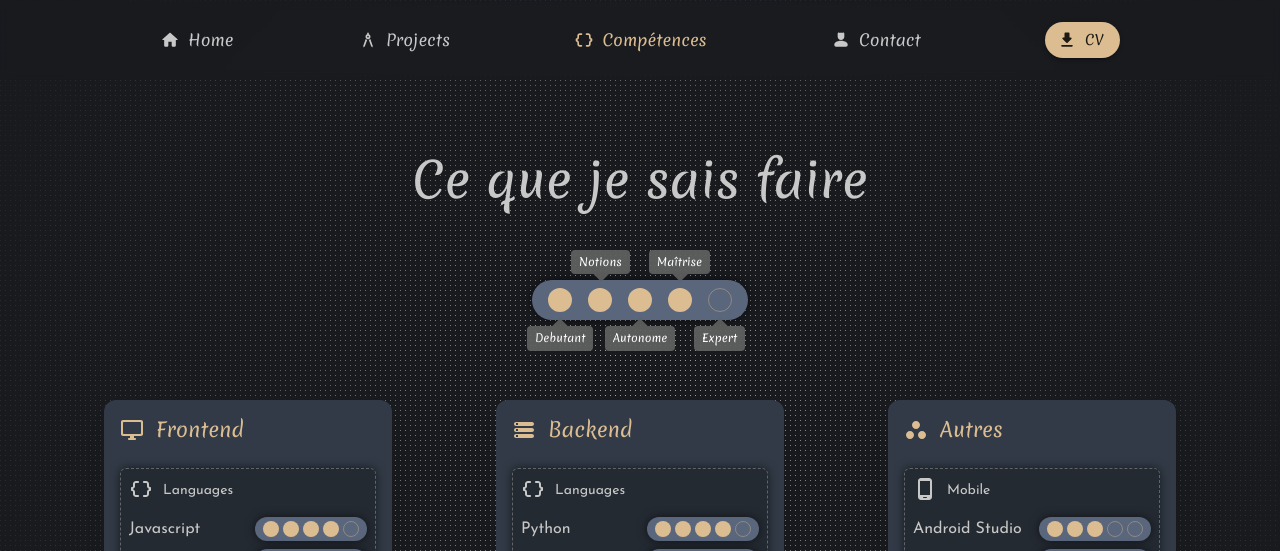
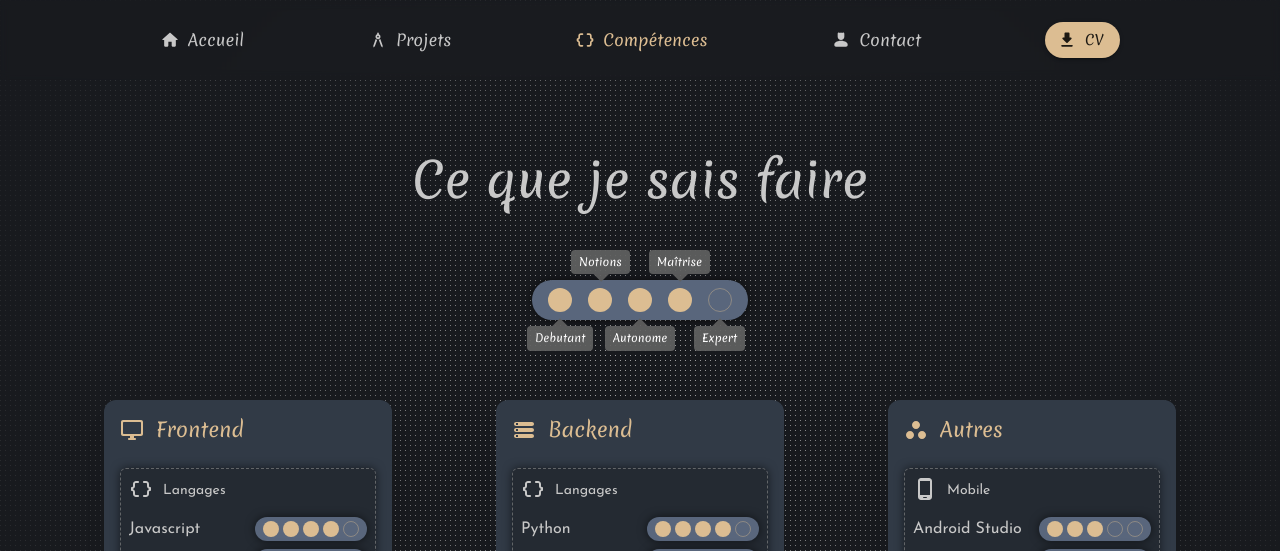
Before and after one commit to petermethee/MyPortfolio, a Next.js app: page /skills in a window 1280 px wide. Shown: the top 551 px of the page. Built offline with nearby package versions, Linux system fonts and the light colour scheme.

Commit message:
typo fix and small style improvements

```diff
--- a/src/components/Navbar.tsx
+++ b/src/components/Navbar.tsx
@@ -12,12 +12,12 @@ import { useEffect, useState } from "react";
 import NavItem from "./NavItem";
 const routes = [
   {
-    title: "Home",
+    title: "Accueil",
     path: "/",
     icon: <HomeRoundedIcon fontSize="small" />,
   },
   {
-    title: "Projects",
+    title: "Projets",
     path: "/projects",
     icon: <ArchitectureRoundedIcon fontSize="small" />,
   },
@@ -51,7 +51,7 @@ export default function Navbar() {
   }, [pathName]);
   return (
     <>
-      <div className="absolute top-0 z-10 flex h-20 w-full justify-center bg-background/50 backdrop-blur-sm">
+      <div className="absolute top-0 z-[2000] flex h-20 w-full justify-center bg-background/50 backdrop-blur-sm">
         <div className="hidden w-full max-w-screen-lg items-center justify-between gap-4 px-8 sm:flex">
           {routes.map((route) => (
             <NavItem
--- a/src/data/projects.tsx
+++ b/src/data/projects.tsx
@@ -147,7 +147,7 @@ export const projects: TProject[] = [
     date: "2024",
     images: [sci1, sci2, sci3, sci4, sci5, sci6],
     status: "ongoing",
-    theme: [ETheme.webApp],
+    theme: [ETheme.webApp, ETheme.backend],
     workspace: EWorkspace.professional,
     client: "AdvansLab",
     role: "Architecte - Développeur",
--- a/src/data/skills.tsx
+++ b/src/data/skills.tsx
@@ -13,7 +13,7 @@ export const skills: TSkill[] = [
     icon: <DesktopWindowsRoundedIcon />,
     items: [
       {
-        title: "Languages",
+        title: "Langages",
         icon: <DataObjectRoundedIcon />,
         skills: [
           {
@@ -77,7 +77,7 @@ export const skills: TSkill[] = [
     icon: <StorageRoundedIcon />,
     items: [
       {
-        title: "Languages",
+        title: "Langages",
         icon: <DataObjectRoundedIcon />,
         skills: [
           {
```
Also changed, not shown: 1 other file (tests, documents, lock files or other folders).
